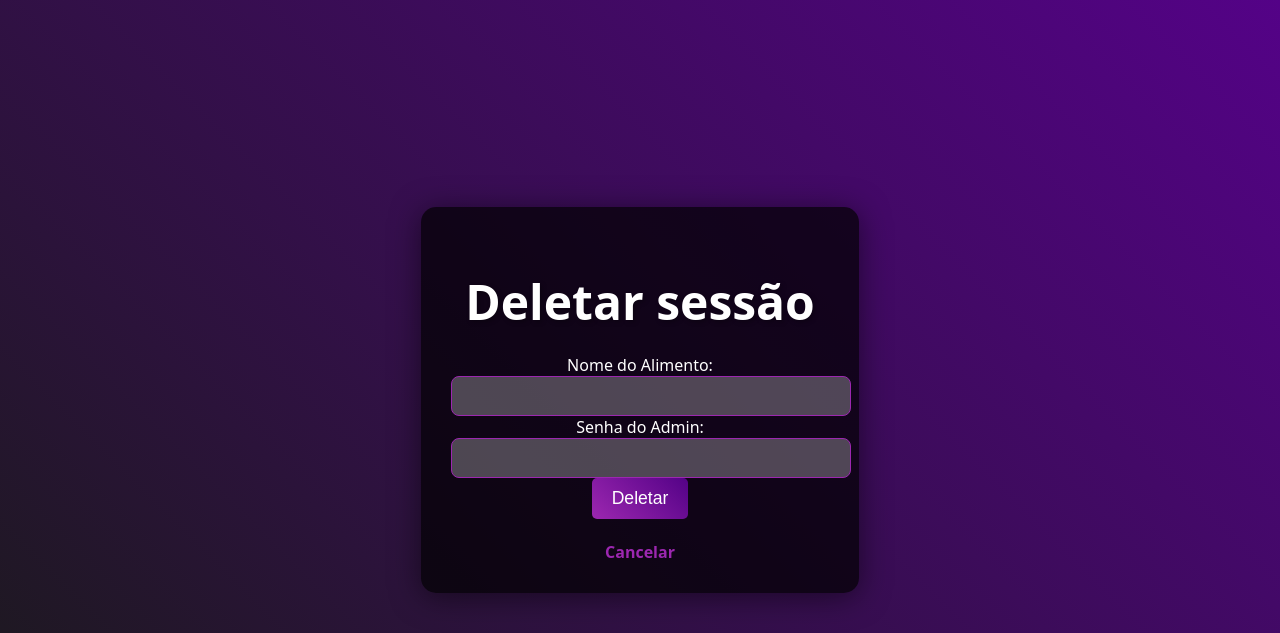
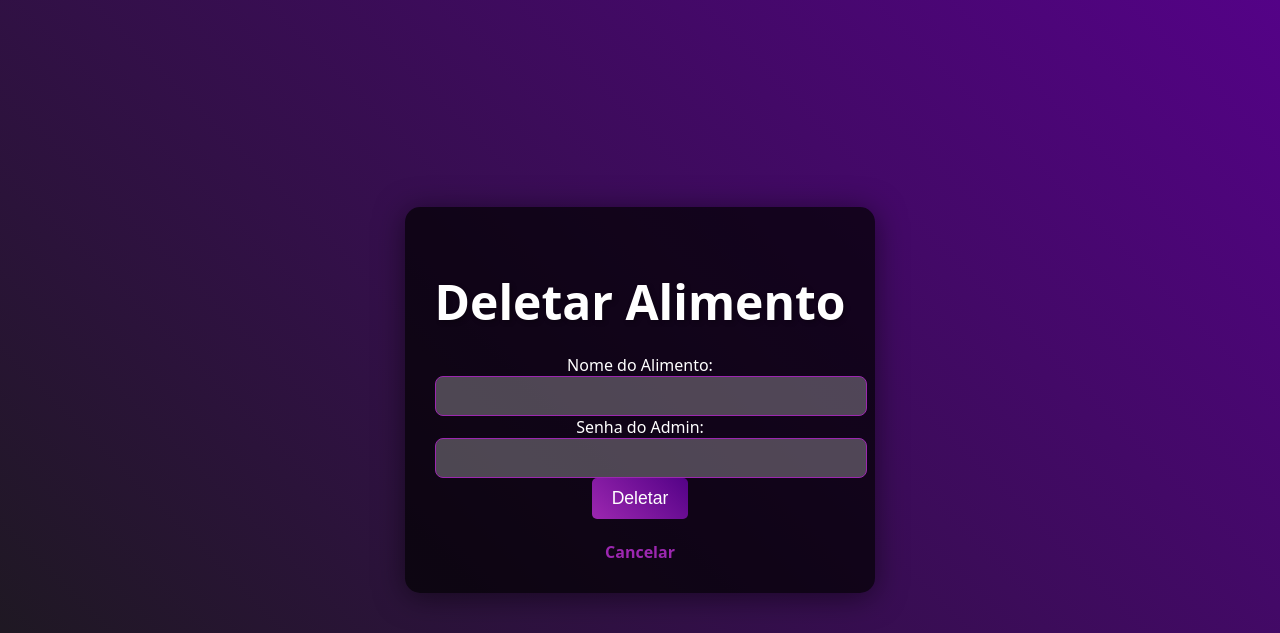
Before and after one commit to SofiaLaura2008/CINEMA, a Flask app: page /deletar_alimentos in a window 1280 px wide. Shown: the top 633 px of the page. Run offline with Flask 3, Linux system fonts and the light colour scheme; a user stored in the database is signed in.

Commit message:
Update deletar_alimento.html

```diff
--- a/cinema/templates/deletar_alimento.html
+++ b/cinema/templates/deletar_alimento.html
@@ -3,12 +3,12 @@
     <head>
         <meta charset="UTF-8">
         <meta name="viewport" content="width=device-width, initial-scale=1.0">
-        <title>Deletar Sala</title>
+        <title>Deletar Alimento</title>
         <link rel="stylesheet" type="text/css" href="{{ url_for('static', filename='css/adicionar_filmes.css') }}">
     </head>
     <body>
         <div class="container">
-            <h1>Deletar sessão</h1>
+            <h1>Deletar Alimento</h1>
             <form method="POST" action="{{ url_for('deletar_alimentos') }}">
                 <div>
                     <label for="nome">Nome do Alimento:</label>
```
